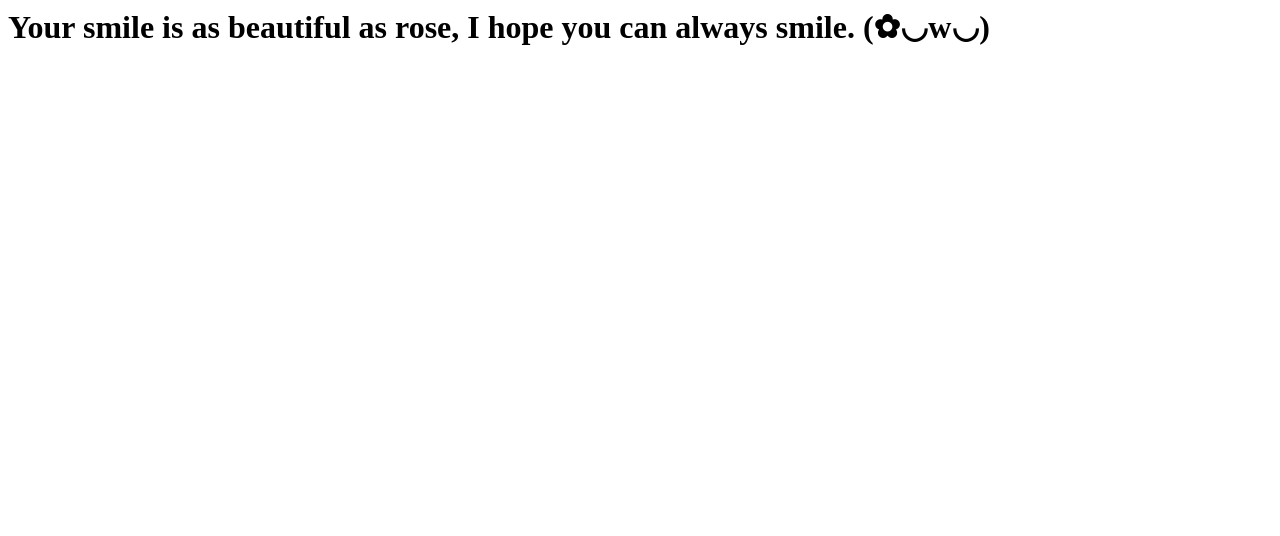
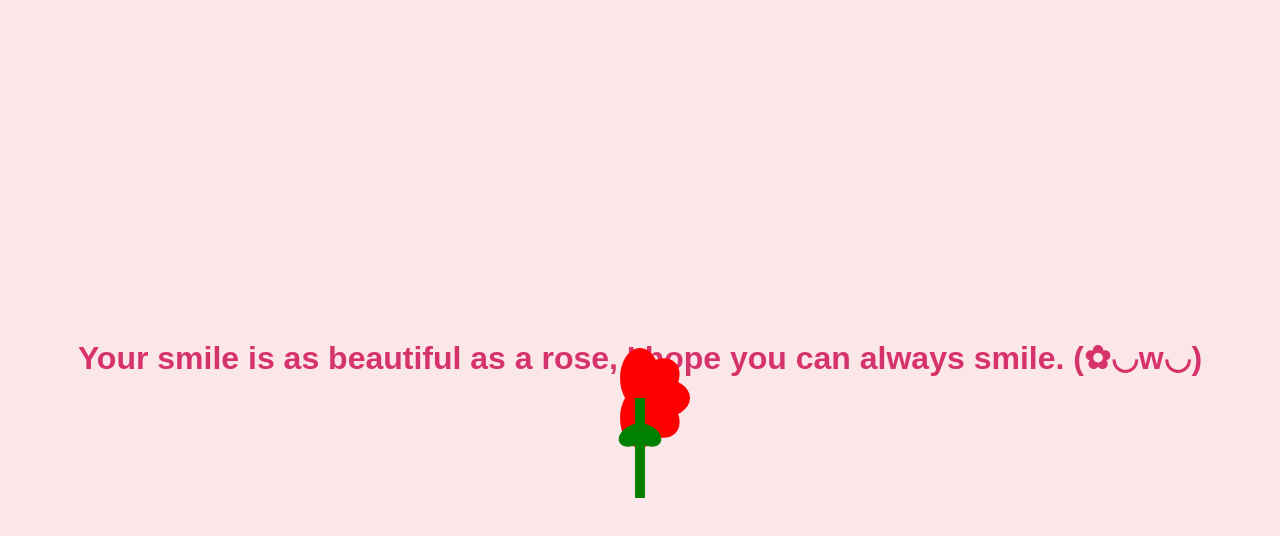
Before and after one commit to AkshatRathod7/rose-day, a plain HTML site: page index.html in a window 1280 px wide. Drawn offline with Linux system fonts and the light colour scheme.

Commit message:
Update index.html

```diff
--- a/index.html
+++ b/index.html
@@ -1,6 +1,77 @@
+<!DOCTYPE html>
+<html lang="en">
+<head>
+    <meta charset="UTF-8">
+    <meta name="viewport" content="width=device-width, initial-scale=1.0">
+    <title>Rose Message</title>
+    <style>
+        body {
+            display: flex;
+            justify-content: center;
+            align-items: center;
+            height: 100vh;
+            background-color: #fbe7e7;
+            flex-direction: column;
+            font-family: Arial, sans-serif;
+        }
+        .container {
+            text-align: center;
+        }
+        .letter h1 {
+            color: #d6336c;
+        }
+        .rose {
+            position: relative;
+            display: flex;
+            flex-direction: column;
+            align-items: center;
+            margin-top: 20px;
+        }
+        .flower {
+            position: relative;
+            display: flex;
+            justify-content: center;
+            align-items: center;
+        }
+        .petal {
+            width: 40px;
+            height: 60px;
+            background: red;
+            border-radius: 50%;
+            position: absolute;
+        }
+        .petal:nth-child(1) { transform: rotate(0deg) translateY(-20px); }
+        .petal:nth-child(2) { transform: rotate(45deg) translateY(-20px); }
+        .petal:nth-child(3) { transform: rotate(90deg) translateY(-20px); }
+        .petal:nth-child(4) { transform: rotate(135deg) translateY(-20px); }
+        .petal:nth-child(5) { transform: rotate(180deg) translateY(-20px); }
+
+        .leaf {
+            position: relative;
+            display: flex;
+            flex-direction: column;
+            align-items: center;
+        }
+        .stem {
+            width: 10px;
+            height: 100px;
+            background: green;
+        }
+        .leafs {
+            width: 30px;
+            height: 20px;
+            background: green;
+            border-radius: 50%;
+            position: absolute;
+        }
+        .leafs:nth-child(2) { transform: rotate(-30deg) translate(-20px, 20px); }
+        .leafs:nth-child(3) { transform: rotate(30deg) translate(20px, 20px); }
+    </style>
+</head>
+<body>
     <div class="container">
         <div class="letter">
-				<h1>Your smile is as beautiful as rose, I hope you can always smile. (✿◡w◡)</h1>
+            <h1>Your smile is as beautiful as a rose, I hope you can always smile. (✿◡w◡)</h1>
         </div>
         <div class="rose">
             <div class="flower">
@@ -17,3 +88,5 @@
             </div>
         </div>
     </div>
+</body>
+</html>
```
Lines whose indentation alone changed are shown as unchanged.
